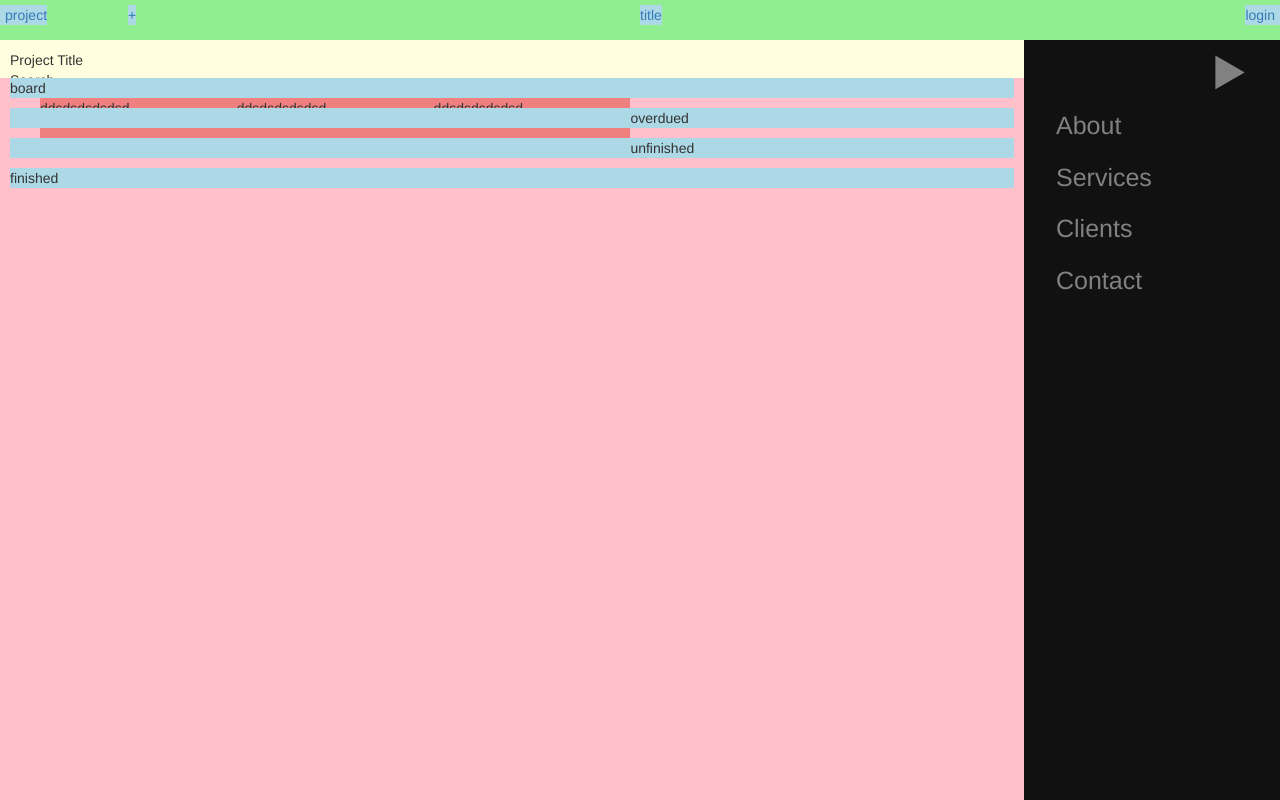
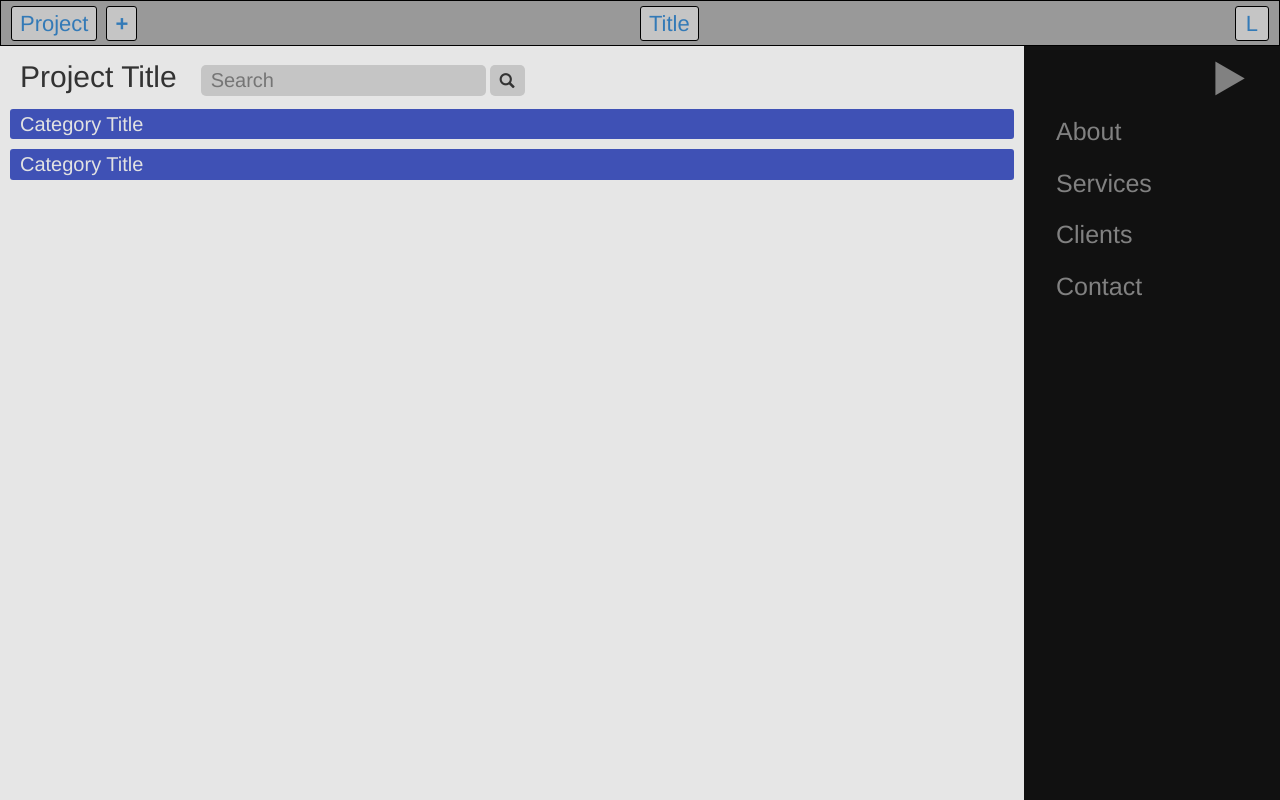
Before and after one commit to P3RP/Dasom_Website, a PHP site: page /projectManage.php in a window 1280 px wide. Run offline with PHP 8.4, Linux system fonts and the light colour scheme; some libraries are stand-ins or nearby versions.

Commit message:
Project Manage Page Update

```diff
--- a/project/css/project_projectManage.css
+++ b/project/css/project_projectManage.css
@@ -1,10 +1,4 @@
 /* project_projectManage.css */
-
-
-/* [ CHECK ] */
-.check-button {
-	background-color: lightblue;
-}
 
 
 /* [ SCREENSIZE ] */
@@ -13,42 +7,78 @@ html, body {
 }
 
 .header-setting {
-	position: relative;
-	height: 5%;
+	position: fixed;
+	top: 0;
+	left: 0;
+	width: 100%;
+	height: 46px;
 	padding: 5px;
-	background-color: lightgreen;
+	background-color: #999999;
+    border: 1px solid #000000;
+    z-index: 3;
 }
 
 .content-setting {
-	height: 95%;
+	min-height: 100%;
 	transition: 0.5s;
+	padding-top: 46px;
 	width: 80%;
+	background-color: #e6e6e6;
 }
 
 
 /* [ HEADER ] */
 .project-button {
-	position: absolute;
-	padding-left: 5px;
-	left: 0;
+	display: inline-block;
+	margin-left: 5px;
+	padding: 1px 8px;
+	background-color: #c5c5c5;
+	font-size: 22px;
+	color: #000000;
+	border-radius: 3px;
+	border: 1px solid #000000;
+}
+
+.project-button:active {
+	background-color: #ffffff;
 }
 
 .plus-button {
-	position: absolute;
-	left: 10%;
+	display: inline-block;
+	margin-left: 5px;
+	padding: 1px 8px;
+	background-color: #c5c5c5;
+	font-size: 22px;
+	font-weight: 700;
+	color: #000000;
+	border-radius: 3px;
+	border: 1px solid #000000;
 }
 
 .site-title {
 	position: absolute;
 	left: 50%;
+	display: inline-block;
+	padding: 1px 8px;
+	background-color: #c5c5c5;
+	font-size: 22px;
+	color: #000000;
+	border-radius: 3px;
+	border: 1px solid #000000;
 }
 
 .login-info-button {
 	position: absolute;
 	right: 0;
-	padding-right: 5px;
+	display: inline-block;
+	margin-right: 10px;
+	padding: 1px 10px;
+	background-color: #c5c5c5;
+	font-size: 22px;
+	color: #000000;
+	border-radius: 3px;
+	border: 1px solid #000000;
 }
-
 
 /* [ MAIN CONTENT ] */
 .main-content {
@@ -57,18 +87,50 @@ html, body {
 	width: 100%;
 }
 
-.manage-header {
-	position: relative;
-	height: 5%;
-	padding: 10px;
-	background-color: lightyellow;
-}
-
 /* < MANAGE CONSOLE > */
 .manage-console {
 	position: relative;
-	height: 95%;
-	background-color: pink;
+	height: 100%;
+	background-color: #e6e6e6;
+	padding-top: 10px;
+}
+
+.project-title {
+	display: inline-block;
+	font-size: 30px;
+	margin: 0 20px;
+}
+
+.search-style {
+	display: inline-block;
+	font-size: 20px;
+	background-color: #c5c5c5;
+	border: none;
+	border-radius: 5px;
+	padding: 1px 10px;
+}
+
+.search-style:active {
+	border: none;
+	background-color: #848484;
+}
+
+.btn-style {
+	font-size: 15px;
+}
+
+.main-category {
+	display: none;
+	padding: 0;
+}
+
+.main-category-title {
+	margin: 10px 10px;
+	background-color: #3f51b5;
+	color: #e2e2e2;
+	border-radius: 3px;
+	font-size: 20px;
+	padding: 1px 10px;
 }
 
 .sub-category {
@@ -77,32 +139,41 @@ html, body {
 }
 
 .sub-category-title {
-	margin: 0 10px;
-	background-color: lightblue;
+	margin: 10px 30px;
+	background-color: #2196f3;
+	color: #e2e2e2;
+	border-radius: 3px;
+	font-size: 16px;
+	padding: 1px 10px;
 }
 
 .sub-category-content {
+	display: none;
 	position: relative;
 	list-style-type: none;
 	width: 100%;
 }
 
 .sub-category-content li {
+	display: inline-block;
 	margin: 0;
 	padding: 0;
-	float: left;
-	background-color: lightcoral;
-	width: 20%;
+	background-color: #00bcd4;
+	width: 15%;
 	min-width: 100px;
 	padding-right: 16px;
 	padding-bottom: 30px;
+
+	color: #e2e2e2;
 }
 
 
 /* < SIDEMENU > */
 .sidemenu-open-button {
 	position: fixed;
-	height: 95%;
+	height: 100%;
+	width: 2%;
+	padding-top: 46px;
 	bottom: 0;
 	right: 0;
 	background-color: lightblue;
@@ -111,7 +182,7 @@ html, body {
 
 /* [ SIDEBAR ] */
 .sidemenu {
-	height: 95%;
+	height: 100%;
 	position: fixed;
 	width: 20%;
 	z-index: 2;
@@ -120,7 +191,7 @@ html, body {
 	background-color: #111;
 	overflow-x: hidden;
 	transition: 0.5s;
-	padding-top: 60px;
+	padding-top: 106px;
 }
 
 .sidemenu a {
@@ -132,13 +203,14 @@ html, body {
 	transition: 0.3s;
 }
 
-.sidemenu a:hover, .offcanvas a:focus{
+.sidemenu a:hover{
 	color: #f1f1f1;
+	text-decoration: none;
 }
 
 .sidemenu .closebtn {
 	position: absolute;
-	top: 0;
+	top: 46px;
 	right: 25px;
 	font-size: 36px;
 	margin-left: 50px;
--- a/project/projectManage.php
+++ b/project/projectManage.php
@@ -28,9 +28,25 @@
 		}
 
 		function close_nav() {
-		    document.getElementById("sidebar").style.width = "0";
-		    document.getElementById("content").style.width = "100%";
+		    document.getElementById("sidebar").style.width = "0%";
+		    document.getElementById("content").style.width = "98%";
 		}
+	</script>
+
+	<script type="text/javascript">
+
+		$(document).ready(function(){
+			$(".main-category-title").click(function(){
+				$(this).next("ul").slideToggle();
+			});
+		});
+
+		$(document).ready(function(){
+			$(".sub-category-title").click(function(){
+				$(this).next("ul").slideToggle();
+			});
+		});
+
 	</script>
 
 </head>
@@ -40,23 +56,23 @@
 	<div id="header" class="header-setting">
 
 		<!-- Project Button -->
-		<div class="project-button check-button">
-			<a href="" type="button">project</a>
+		<div class="project-button">
+			<a href="" type="button">Project</a>
 		</div>
 
 		<!-- Plus Button -->
-		<div class="plus-button check-button">
+		<div class="plus-button">
 			<a href="" type="button">+</a>
 		</div>
 
 		<!-- Site Title -->
-		<div class="site-title check-button">
-			<a href="">title</a>
+		<div class="site-title">
+			<a href="">Title</a>
 		</div>
 
 		<!-- Login Info Button -->
-		<div class="login-info-button check-button">
-			<a href="" type="button">login</a>
+		<div class="login-info-button">
+			<a href="" type="button">L</a>
 		</div>
 
 	</div>
@@ -64,11 +80,10 @@
 	<!-- Site Content -->
 	<div id="content" class="content-setting">
 
-		<!-- Sidebar Menu -->
 		<div class="main-content">
 
-			<!-- Manage Console Header -->
-			<div class="manage-header">
+			<!-- Manage Console -->
+			<div class="manage-console">
 
 				<!-- Project Title -->
 				<div class="project-title">
@@ -76,20 +91,22 @@
 				</div>
 
 				<!-- Search -->
-				<div class="search">
-					Search
+				<input type="text" name="search" value="" class="search-style" placeholder="Search">
+
+				<!-- Search Button -->
+				<button class="search-style">
+					<span class="glyphicon glyphicon-search btn-style"></span>
+				</button>
+
+				<!-- Main Category -->
+				<div class="main-category-title">
+					Category Title
 				</div>
 
-			</div>
-
-			<!-- Manage Console -->
-			<div class="manage-console">
-
-				<!-- Main Category -->
-				<div class="main-category">
+				<ul class="main-category">
 
 					<!-- Sub Category -->
-					<div id="sub-category-board" class="sub-category">
+					<li id="sub-category-board" class="sub-category">
 
 						<div class="sub-category-title">
 							board
@@ -109,11 +126,31 @@
 								ddsdsdsdsdsd
 							</li>
 
+							<li>
+								ddsdsdsdsdsd
+							</li>
+
+							<li>
+								ddsdsdsdsdsd
+							</li>
+
+							<li>
+								ddsdsdsdsdsd
+							</li>
+
+							<li>
+								ddsdsdsdsdsd
+							</li>
+
+							<li>
+								ddsdsdsdsdsd
+							</li>
+
 						</ul>
 
-					</div>
+					</li>
 
-					<div id="sub-category-overdued" class="sub-category">
+					<li id="sub-category-overdued" class="sub-category">
 
 						<div class="sub-category-title">
 							overdued
@@ -121,11 +158,43 @@
 
 						<ul class="sub-category-content">
 
+							<li>
+								ddsdsdsdsdsd
+							</li>
+
+							<li>
+								ddsdsdsdsdsd
+							</li>
+
+							<li>
+								ddsdsdsdsdsd
+							</li>
+
+							<li>
+								ddsdsdsdsdsd
+							</li>
+
+							<li>
+								ddsdsdsdsdsd
+							</li>
+
+							<li>
+								ddsdsdsdsdsd
+							</li>
+
+							<li>
+								ddsdsdsdsdsd
+							</li>
+
+							<li>
+								ddsdsdsdsdsd
+							</li>
+
 						</ul>
 
-					</div>
+					</li>
 
-					<div id="sub-category-unfinished" class="sub-category">
+					<li id="sub-category-unfinished" class="sub-category">
 
 						<div class="sub-category-title">
 							unfinished
@@ -133,11 +202,43 @@
 
 						<ul class="sub-category-content">
 
+							<li>
+								ddsdsdsdsdsd
+							</li>
+
+							<li>
+								ddsdsdsdsdsd
+							</li>
+
+							<li>
+								ddsdsdsdsdsd
+							</li>
+
+							<li>
+								ddsdsdsdsdsd
+							</li>
+
+							<li>
+								ddsdsdsdsdsd
+							</li>
+
+							<li>
+								ddsdsdsdsdsd
+							</li>
+
+							<li>
+								ddsdsdsdsdsd
+							</li>
+
+							<li>
+								ddsdsdsdsdsd
+							</li>
+
 						</ul>
 
-					</div>
+					</li>
 
-					<div id="sub-category-finished" class="sub-category">
+					<li id="sub-category-finished" class="sub-category">
 
 						<div class="sub-category-title">
 							finished
@@ -145,11 +246,230 @@
 
 						<ul class="sub-category-content">
 
+							<li>
+								ddsdsdsdsdsd
+							</li>
+
+							<li>
+								ddsdsdsdsdsd
+							</li>
+
+							<li>
+								ddsdsdsdsdsd
+							</li>
+
+							<li>
+								ddsdsdsdsdsd
+							</li>
+
+							<li>
+								ddsdsdsdsdsd
+							</li>
+
+							<li>
+								ddsdsdsdsdsd
+							</li>
+
+							<li>
+								ddsdsdsdsdsd
+							</li>
+
+							<li>
+								ddsdsdsdsdsd
+							</li>
+
 						</ul>
 
-					</div>
+					</li>
 
+				</ul>
+
+
+				<!-- Main Category -->
+				<div class="main-category-title">
+					Category Title
 				</div>
+
+				<ul class="main-category">
+
+					<!-- Sub Category -->
+					<li id="sub-category-board" class="sub-category">
+
+						<div class="sub-category-title">
+							Board
+						</div>
+
+						<ul class="sub-category-content">
+
+							<li>
+								ddsdsdsdsdsd
+							</li>
+
+							<li>
+								ddsdsdsdsdsd
+							</li>
+
+							<li>
+								ddsdsdsdsdsd
+							</li>
+
+							<li>
+								ddsdsdsdsdsd
+							</li>
+
+							<li>
+								ddsdsdsdsdsd
+							</li>
+
+							<li>
+								ddsdsdsdsdsd
+							</li>
+
+							<li>
+								ddsdsdsdsdsd
+							</li>
+
+							<li>
+								ddsdsdsdsdsd
+							</li>
+
+						</ul>
+
+					</li>
+
+					<li id="sub-category-overdued" class="sub-category">
+
+						<div class="sub-category-title">
+							Overdued
+						</div>
+
+						<ul class="sub-category-content">
+
+							<li>
+								ddsdsdsdsdsd
+							</li>
+
+							<li>
+								ddsdsdsdsdsd
+							</li>
+
+							<li>
+								ddsdsdsdsdsd
+							</li>
+
+							<li>
+								ddsdsdsdsdsd
+							</li>
+
+							<li>
+								ddsdsdsdsdsd
+							</li>
+
+							<li>
+								ddsdsdsdsdsd
+							</li>
+
+							<li>
+								ddsdsdsdsdsd
+							</li>
+
+							<li>
+								ddsdsdsdsdsd
+							</li>
+
+						</ul>
+
+					</li>
+
+					<li id="sub-category-unfinished" class="sub-category">
+
+						<div class="sub-category-title">
+							unfinished
+						</div>
+
+						<ul class="sub-category-content">
+
+							<li>
+								ddsdsdsdsdsd
+							</li>
+
+							<li>
+								ddsdsdsdsdsd
+							</li>
+
+							<li>
+								ddsdsdsdsdsd
+							</li>
+
+							<li>
+								ddsdsdsdsdsd
+							</li>
+
+							<li>
+								ddsdsdsdsdsd
+							</li>
+
+							<li>
+								ddsdsdsdsdsd
+							</li>
+
+							<li>
+								ddsdsdsdsdsd
+							</li>
+
+							<li>
+								ddsdsdsdsdsd
+							</li>
+
+						</ul>
+
+					</li>
+
+					<li id="sub-category-finished" class="sub-category">
+
+						<div class="sub-category-title">
+							finished
+						</div>
+
+						<ul class="sub-category-content">
+
+							<li>
+								ddsdsdsdsdsd
+							</li>
+
+							<li>
+								ddsdsdsdsdsd
+							</li>
+
+							<li>
+								ddsdsdsdsdsd
+							</li>
+
+							<li>
+								ddsdsdsdsdsd
+							</li>
+
+							<li>
+								ddsdsdsdsdsd
+							</li>
+
+							<li>
+								ddsdsdsdsdsd
+							</li>
+
+							<li>
+								ddsdsdsdsdsd
+							</li>
+
+							<li>
+								ddsdsdsdsdsd
+							</li>
+
+						</ul>
+
+					</li>
+
+				</ul>
 
 			</div>
 
```
